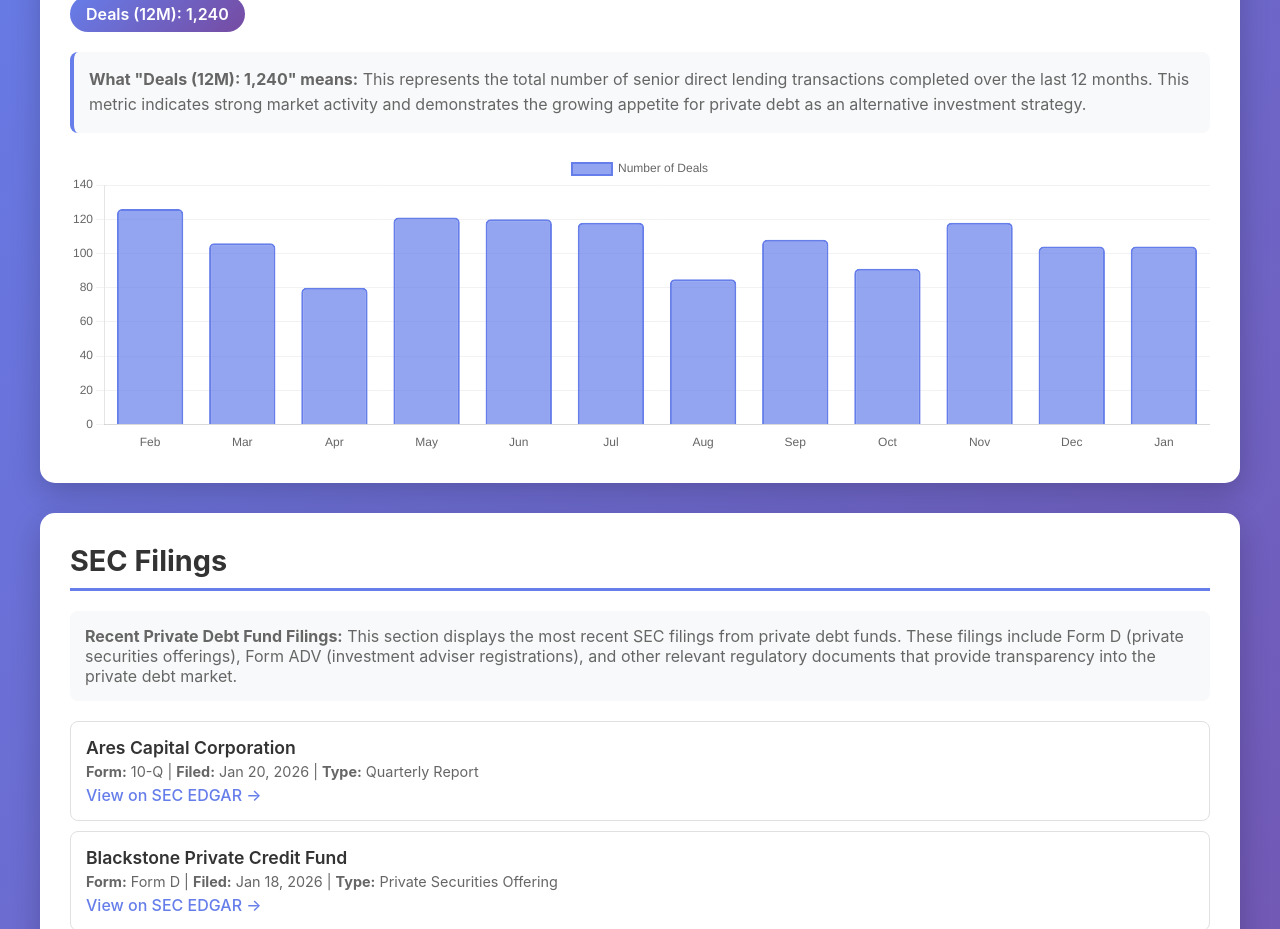
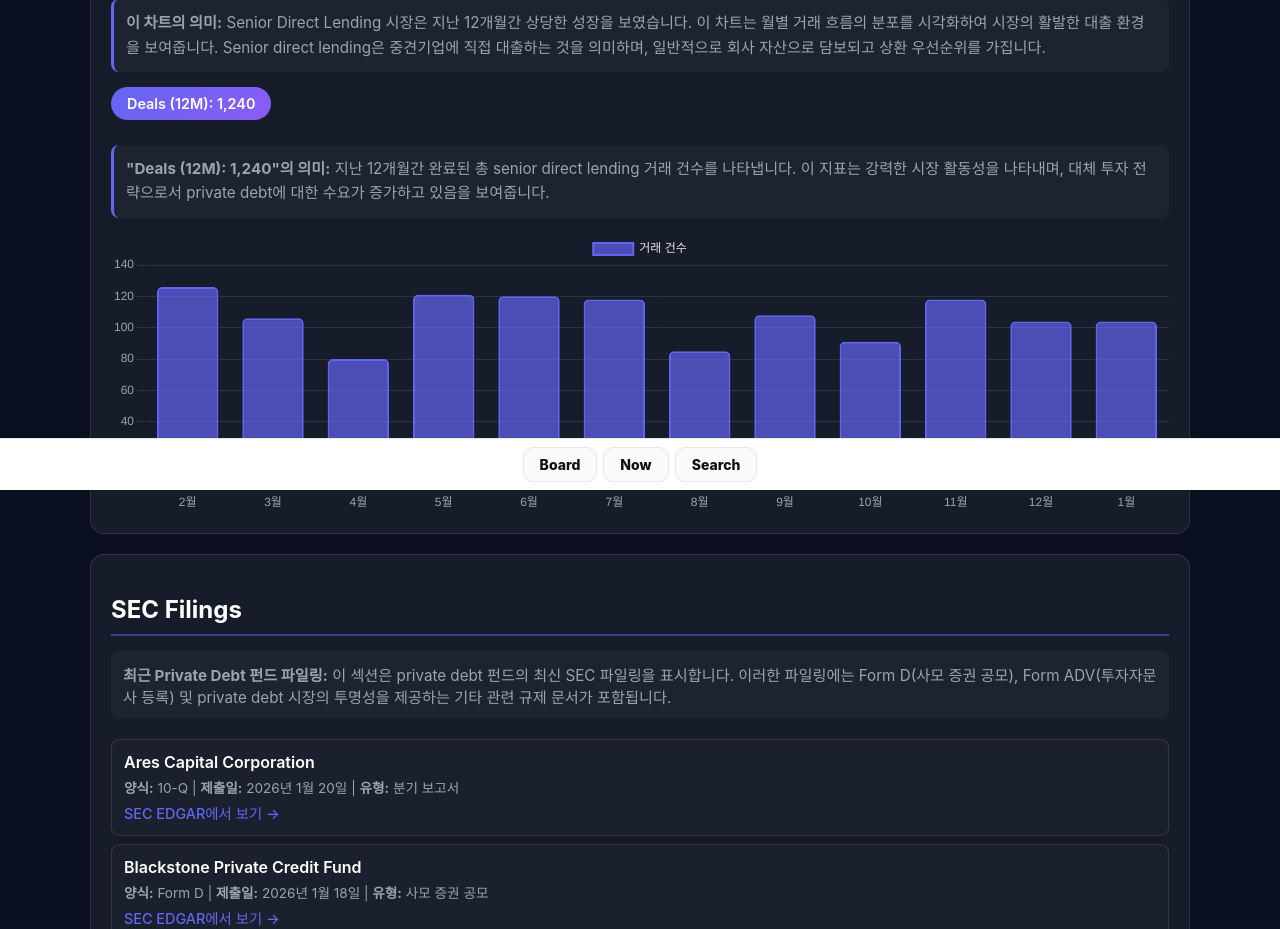
Before and after one commit to globaltide/globaltide-website, a website: page public/pd.html in a window 1280 px wide. Shown: the part 310-1239 px from the top of the page. Drawn offline with nearby package versions, Linux system fonts and the light colour scheme.

Commit message:
Update pd.html

```diff
--- a/public/pd.html
+++ b/public/pd.html
@@ -1,191 +1,172 @@
-<!DOCTYPE html>
-<html lang="en">
+<!doctype html>
+<html lang="ko">
 <head>
-    <meta charset="UTF-8">
-    <meta name="viewport" content="width=device-width, initial-scale=1.0">
-    <title>Private Debt Market | GlobalTide</title>
+  <meta charset="utf-8" />
+  <title>Private Debt | GlobalTide</title>
+  <script defer src="/nav-top.js"></script>
+  <script defer src="/nav-bottom.js"></script>
   <script src="https://cdn.jsdelivr.net/npm/chart.js"></script>
   <style>
-        * {
+    body {
       margin: 0;
-            padding: 0;
-            box-sizing: border-box;
+      font-family: -apple-system, BlinkMacSystemFont, 'Segoe UI', Roboto, Oxygen, Ubuntu, Cantarell, sans-serif;
+      background: #0b1020;
+      color: #e5e7eb;
     }
 
-        body {
-            font-family: -apple-system, BlinkMacSystemFont, 'Segoe UI', Roboto, Oxygen, Ubuntu, Cantarell, sans-serif;
-            background: linear-gradient(135deg, #667eea 0%, #764ba2 100%);
-            min-height: 100vh;
-            padding: 20px;
-        }
-
-        .container {
-            max-width: 1200px;
+    main {
+      max-width: 1100px;
       margin: 0 auto;
+      padding: 24px 14px;
+      padding-top: calc(var(--gt-topnav-h, 56px) + 20px);
+      padding-bottom: calc(var(--gt-bottomnav-h, 64px) + 20px);
     }
 
     h1 {
-            color: white;
+      color: #fff;
+      font-size: 2rem;
+      margin-bottom: 30px;
       text-align: center;
-            font-size: 2.5rem;
-            margin-bottom: 40px;
-            text-shadow: 2px 2px 4px rgba(0,0,0,0.2);
     }
 
-        .chart-section {
-            background: white;
-            border-radius: 15px;
-            padding: 30px;
-            margin-bottom: 30px;
-            box-shadow: 0 10px 30px rgba(0,0,0,0.2);
+    .card {
+      background: rgba(255, 255, 255, .05);
+      border: 1px solid rgba(255, 255, 255, .1);
+      border-radius: 14px;
+      padding: 20px;
+      margin-top: 20px;
     }
 
-        .chart-header {
-            margin-bottom: 20px;
-        }
-
-        .chart-title {
-            font-size: 1.8rem;
-            color: #333;
-            margin-bottom: 10px;
+    .chart-header h2 {
+      color: #fff;
+      font-size: 1.5rem;
+      margin-bottom: 15px;
     }
 
     .chart-description {
-            color: #666;
+      color: #9ca3af;
       line-height: 1.6;
       margin-bottom: 15px;
-            padding: 15px;
-            background: #f8f9fa;
+      padding: 12px;
+      background: rgba(255, 255, 255, .03);
       border-radius: 8px;
-            border-left: 4px solid #667eea;
+      border-left: 3px solid #6366f1;
+      font-size: 0.95rem;
     }
 
     .metric-badge {
       display: inline-block;
-            background: linear-gradient(135deg, #667eea 0%, #764ba2 100%);
+      background: linear-gradient(135deg, #6366f1 0%, #8b5cf6 100%);
       color: white;
       padding: 8px 16px;
       border-radius: 20px;
       font-weight: 600;
-            margin-right: 10px;
-            margin-bottom: 10px;
+      font-size: 0.9rem;
+      margin-bottom: 15px;
     }
 
     .chart-wrapper {
       position: relative;
-            height: 300px;
-            margin-top: 20px;
-        }
-
-        .filings-section {
-            background: white;
-            border-radius: 15px;
-            padding: 30px;
-            box-shadow: 0 10px 30px rgba(0,0,0,0.2);
+      height: 280px;
+      margin-top: 15px;
     }
 
     .filings-header {
-            font-size: 1.8rem;
-            color: #333;
-            margin-bottom: 20px;
-            border-bottom: 3px solid #667eea;
+      color: #fff;
+      font-size: 1.5rem;
+      margin-bottom: 15px;
+      border-bottom: 2px solid rgba(99, 102, 241, 0.5);
       padding-bottom: 10px;
     }
 
     .filings-description {
-            color: #666;
+      color: #9ca3af;
       margin-bottom: 20px;
-            padding: 15px;
-            background: #f8f9fa;
+      padding: 12px;
+      background: rgba(255, 255, 255, .03);
       border-radius: 8px;
+      font-size: 0.95rem;
     }
 
     .loading {
       text-align: center;
-            padding: 40px;
-            color: #666;
-            font-size: 1.1rem;
+      padding: 30px;
+      color: #9ca3af;
+      font-size: 1rem;
     }
 
     .filing-item {
-            padding: 15px;
-            margin-bottom: 10px;
-            border: 1px solid #e0e0e0;
+      padding: 12px;
+      margin-bottom: 8px;
+      border: 1px solid rgba(255, 255, 255, .1);
       border-radius: 8px;
       transition: all 0.3s ease;
+      background: rgba(255, 255, 255, .02);
     }
 
     .filing-item:hover {
-            background: #f8f9fa;
-            border-color: #667eea;
-            transform: translateX(5px);
+      background: rgba(255, 255, 255, .05);
+      border-color: #6366f1;
+      transform: translateX(3px);
     }
 
     .filing-company {
       font-weight: 600;
-            color: #333;
-            font-size: 1.1rem;
+      color: #fff;
+      font-size: 1rem;
       margin-bottom: 5px;
     }
 
     .filing-details {
-            color: #666;
-            font-size: 0.9rem;
+      color: #9ca3af;
+      font-size: 0.85rem;
       margin-bottom: 5px;
     }
 
     .filing-link {
-            color: #667eea;
+      color: #6366f1;
       text-decoration: none;
       font-weight: 500;
+      font-size: 0.9rem;
     }
 
     .filing-link:hover {
+      color: #8b5cf6;
       text-decoration: underline;
-        }
-
-        .error {
-            background: #ffe0e0;
-            border: 1px solid #ff4444;
-            color: #cc0000;
-            padding: 15px;
-            border-radius: 8px;
-            margin-top: 20px;
     }
 
     @media (max-width: 768px) {
       h1 {
-                font-size: 2rem;
-            }
-
-            .chart-title, .filings-header {
-                font-size: 1.4rem;
+        font-size: 1.6rem;
       }
 
       .chart-wrapper {
-                height: 250px;
+        height: 240px;
+      }
+
+      .card {
+        padding: 15px;
       }
     }
   </style>
 </head>
 <body>
-    <div class="container">
+<main>
   <h1>Private Debt Market</h1>
 
   <!-- Chart Section -->
-        <div class="chart-section">
+  <div class="card">
     <div class="chart-header">
-                <h2 class="chart-title">Senior Direct Lending Market Overview</h2>
+      <h2>Senior Direct Lending Market Overview</h2>
       <div class="chart-description">
-                    <strong>What this chart shows:</strong> The Senior Direct Lending market has seen significant growth over the past 12 months.
-                    This chart visualizes the monthly distribution of deal flow, demonstrating the market's active lending environment.
-                    Senior direct lending refers to loans made directly to middle-market companies, typically secured by company assets and having priority in repayment.
+        <strong>이 차트의 의미:</strong> Senior Direct Lending 시장은 지난 12개월간 상당한 성장을 보였습니다.
+        이 차트는 월별 거래 흐름의 분포를 시각화하여 시장의 활발한 대출 환경을 보여줍니다.
+        Senior direct lending은 중견기업에 직접 대출하는 것을 의미하며, 일반적으로 회사 자산으로 담보되고 상환 우선순위를 가집니다.
       </div>
       <div class="metric-badge">Deals (12M): 1,240</div>
       <div class="chart-description" style="margin-top: 10px;">
-                    <strong>What "Deals (12M): 1,240" means:</strong> This represents the total number of senior direct lending transactions
-                    completed over the last 12 months. This metric indicates strong market activity and demonstrates the growing appetite
-                    for private debt as an alternative investment strategy.
+        <strong>"Deals (12M): 1,240"의 의미:</strong> 지난 12개월간 완료된 총 senior direct lending 거래 건수를 나타냅니다.
+        이 지표는 강력한 시장 활동성을 나타내며, 대체 투자 전략으로서 private debt에 대한 수요가 증가하고 있음을 보여줍니다.
       </div>
     </div>
     <div class="chart-wrapper">
@@ -194,18 +175,18 @@
   </div>
 
   <!-- SEC Filings Section -->
-        <div class="filings-section">
+  <div class="card">
     <h2 class="filings-header">SEC Filings</h2>
     <div class="filings-description">
-                <strong>Recent Private Debt Fund Filings:</strong> This section displays the most recent SEC filings from private debt funds.
-                These filings include Form D (private securities offerings), Form ADV (investment adviser registrations), and other relevant
-                regulatory documents that provide transparency into the private debt market.
+      <strong>최근 Private Debt 펀드 파일링:</strong> 이 섹션은 private debt 펀드의 최신 SEC 파일링을 표시합니다.
+      이러한 파일링에는 Form D(사모 증권 공모), Form ADV(투자자문사 등록) 및 private debt 시장의 투명성을 제공하는
+      기타 관련 규제 문서가 포함됩니다.
     </div>
     <div id="filingsContainer">
-                <div class="loading">Loading recent private debt fund filings...</div>
+      <div class="loading">최근 private debt 펀드 파일링을 불러오는 중...</div>
     </div>
   </div>
-    </div>
+</main>
 
 <script>
   // Chart Configuration
@@ -214,7 +195,7 @@
   // Generate sample data for the past 12 months
   const months = [];
   const dealCounts = [];
-        const monthNames = ['Jan', 'Feb', 'Mar', 'Apr', 'May', 'Jun', 'Jul', 'Aug', 'Sep', 'Oct', 'Nov', 'Dec'];
+  const monthNames = ['1월', '2월', '3월', '4월', '5월', '6월', '7월', '8월', '9월', '10월', '11월', '12월'];
   const currentMonth = new Date().getMonth();
 
   let totalDeals = 0;
@@ -231,10 +212,10 @@
     data: {
       labels: months,
       datasets: [{
-                    label: 'Number of Deals',
+        label: '거래 건수',
         data: dealCounts,
-                    backgroundColor: 'rgba(102, 126, 234, 0.7)',
-                    borderColor: 'rgba(102, 126, 234, 1)',
+        backgroundColor: 'rgba(99, 102, 241, 0.7)',
+        borderColor: 'rgba(99, 102, 241, 1)',
         borderWidth: 2,
         borderRadius: 5
       }]
@@ -245,22 +226,28 @@
       plugins: {
         legend: {
           display: true,
-                        position: 'top'
-                    },
-                    title: {
-                        display: false
+          position: 'top',
+          labels: {
+            color: '#e5e7eb'
+          }
         }
       },
       scales: {
         y: {
           beginAtZero: true,
           grid: {
-                            color: 'rgba(0, 0, 0, 0.05)'
+            color: 'rgba(255, 255, 255, 0.1)'
+          },
+          ticks: {
+            color: '#9ca3af'
           }
         },
         x: {
           grid: {
             display: false
+          },
+          ticks: {
+            color: '#9ca3af'
           }
         }
       }
@@ -272,83 +259,76 @@
     const filingsContainer = document.getElementById('filingsContainer');
 
     try {
-                // Note: In production, you would use a proper SEC API with authentication
-                // This is a demonstration using publicly available SEC data
-
-                // For demonstration, we'll create sample filing data
-                // In production, you would replace this with actual API calls to:
-                // 1. SEC EDGAR API (https://data.sec.gov/submissions/)
-                // 2. A third-party SEC API service (e.g., sec-api.io)
-
+      // Sample filing data representing recent private debt fund filings
       const sampleFilings = [
         {
           company: "Ares Capital Corporation",
           formType: "10-Q",
           filedDate: "2026-01-20",
-                        description: "Quarterly Report",
+          description: "분기 보고서",
           url: "https://www.sec.gov/cgi-bin/browse-edgar?action=getcompany&CIK=0001287750"
         },
         {
           company: "Blackstone Private Credit Fund",
           formType: "Form D",
           filedDate: "2026-01-18",
-                        description: "Private Securities Offering",
+          description: "사모 증권 공모",
           url: "https://www.sec.gov/cgi-bin/browse-edgar?action=getcompany&CIK=0001823913"
         },
         {
           company: "Blue Owl Credit Income Corp.",
           formType: "8-K",
           filedDate: "2026-01-15",
-                        description: "Current Report",
+          description: "현황 보고서",
           url: "https://www.sec.gov/cgi-bin/browse-edgar?action=getcompany&CIK=0001823622"
         },
         {
           company: "Golub Capital BDC Inc.",
           formType: "497",
           filedDate: "2026-01-12",
-                        description: "Definitive Materials",
+          description: "확정 자료",
           url: "https://www.sec.gov/cgi-bin/browse-edgar?action=getcompany&CIK=0001539550"
         },
         {
           company: "FS KKR Capital Corp.",
           formType: "N-CSR",
           filedDate: "2026-01-10",
-                        description: "Annual Report to Shareholders",
+          description: "주주 연례 보고서",
           url: "https://www.sec.gov/cgi-bin/browse-edgar?action=getcompany&CIK=0001422183"
         },
         {
           company: "Sixth Street Specialty Lending",
           formType: "10-K",
           filedDate: "2026-01-08",
-                        description: "Annual Report",
+          description: "연례 보고서",
           url: "https://www.sec.gov/cgi-bin/browse-edgar?action=getcompany&CIK=0001432353"
         },
         {
           company: "Oaktree Specialty Lending",
           formType: "Form D/A",
           filedDate: "2026-01-05",
-                        description: "Amended Private Offering",
+          description: "수정된 사모 공모",
           url: "https://www.sec.gov/cgi-bin/browse-edgar?action=getcompany&CIK=0001414932"
         },
         {
           company: "Apollo Debt Solutions BDC",
           formType: "485BPOS",
           filedDate: "2026-01-03",
-                        description: "Post-Effective Amendment",
+          description: "사후 효력 수정",
           url: "https://www.sec.gov/cgi-bin/browse-edgar?action=getcompany&CIK=0001880596"
         },
         {
           company: "Capital Southwest Corporation",
           formType: "10-Q",
           filedDate: "2025-12-30",
-                        description: "Quarterly Report",
+          description: "분기 보고서",
           url: "https://www.sec.gov/cgi-bin/browse-edgar?action=getcompany&CIK=0000015109"
         },
         {
           company: "Main Street Capital Corporation",
           formType: "8-K",
           filedDate: "2025-12-28",
-                        description: "Current Report",
+          description: "현황 보고서",
           url: "https://www.sec.gov/cgi-bin/browse-edgar?action=getcompany&CIK=0001396440"
         }
       ];
@@ -357,9 +337,9 @@
       let html = '';
       sampleFilings.forEach(filing => {
         const filedDate = new Date(filing.filedDate);
-                    const formattedDate = filedDate.toLocaleDateString('en-US', {
+        const formattedDate = filedDate.toLocaleDateString('ko-KR', {
           year: 'numeric',
-                        month: 'short',
+          month: 'long',
           day: 'numeric'
         });
 
@@ -367,11 +347,11 @@
           <div class="filing-item">
             <div class="filing-company">${filing.company}</div>
             <div class="filing-details">
-                                <strong>Form:</strong> ${filing.formType} |
-                                <strong>Filed:</strong> ${formattedDate} |
-                                <strong>Type:</strong> ${filing.description}
+              <strong>양식:</strong> ${filing.formType} |
+              <strong>제출일:</strong> ${formattedDate} |
+              <strong>유형:</strong> ${filing.description}
             </div>
-                            <a href="${filing.url}" target="_blank" class="filing-link">View on SEC EDGAR →</a>
+            <a href="${filing.url}" target="_blank" class="filing-link">SEC EDGAR에서 보기 →</a>
           </div>
         `;
       });
@@ -381,14 +361,8 @@
     } catch (error) {
       console.error('Error fetching SEC filings:', error);
       filingsContainer.innerHTML = `
-                    <div class="error">
-                        <strong>Note:</strong> Unable to load real-time SEC filings.
-                        Sample data is displayed. To implement live data, you'll need to:
-                        <ul style="margin-top: 10px; margin-left: 20px;">
-                            <li>Register for a SEC EDGAR API key or use a service like sec-api.io</li>
-                            <li>Implement server-side API calls to avoid CORS issues</li>
-                            <li>Filter for Form D, Form ADV, and BDC-related filings</li>
-                        </ul>
+        <div style="color: #ef4444; padding: 15px; background: rgba(239, 68, 68, 0.1); border-radius: 8px;">
+          SEC 파일링 데이터를 불러오는 중 오류가 발생했습니다. 샘플 데이터가 표시됩니다.
         </div>
       `;
     }
```
Lines whose indentation alone changed are shown as unchanged.
